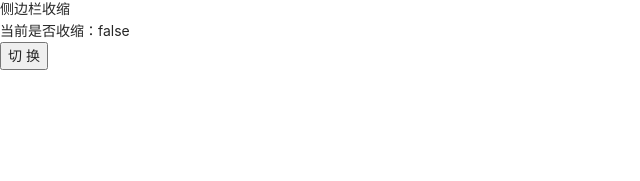
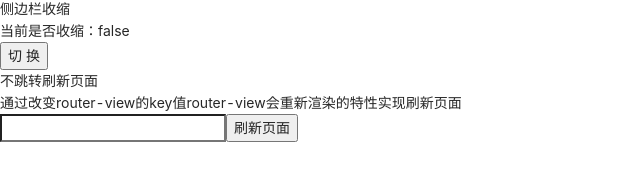
Before and after one commit to shunjiantech/vite2-vue3-admin-template, a Vue app: page / in a window 1280 px wide. Shown: the part 147-328 px from the top of the page, without its empty margins (0-640 px from the left). Built offline with nearby package versions, Linux system fonts and the light colour scheme.

Commit message:
use useRouterView

```diff
--- a/src/layouts/Layout.vue
+++ b/src/layouts/Layout.vue
@@ -1,5 +1,8 @@
 <script setup lang="ts">
 import { breakpointsAntDesign } from '@vueuse/core'
+import { useNProgress } from '@vueuse/integrations/useNProgress'
+import { useRouterView } from '~/composables/useRouterView'
+import { defaultLayoutRouterViewKey } from './routerView'
 import { siderCollapsed } from './siderCollapsed'
 
 const { md } = useBreakpoints(breakpointsAntDesign)
@@ -13,6 +16,17 @@ const router = useRouter()
 function handleBeforeMenuSelect(e: any) {
   router.replace(e.key)
 }
+
+const nprogress = reactive(useNProgress())
+const defaultLayoutRouterView = reactive(useRouterView({
+  onBeforeReload: () => {
+    nprogress.start()
+  },
+  onReload: () => {
+    nprogress.done()
+  },
+}))
+provide(defaultLayoutRouterViewKey, defaultLayoutRouterView)
 </script>
 
 <template>
@@ -48,7 +62,11 @@ function handleBeforeMenuSelect(e: any) {
         </a-menu>
       </a-layout-sider>
       <a-layout-content class="content">
-        <router-view />
+        <router-view #default="{ Component }">
+          <keep-alive>
+            <component :is="Component" :key="defaultLayoutRouterView.key" />
+          </keep-alive>
+        </router-view>
       </a-layout-content>
     </a-layout>
   </a-layout>
--- /dev/null
+++ b/src/layouts/routerView.ts
@@ -0,0 +1,10 @@
+export const defaultLayoutRouterViewKey = 'defaultLayoutRouterView'
+
+type RouterView = typeof defaultLayoutRouterViewKey
+
+export function injectRouterView(key: RouterView) {
+  return inject<{
+    key: Symbol,
+    reload: (path?: string) => void,
+  }>(key)
+}
--- a/src/views/Home.vue
+++ b/src/views/Home.vue
@@ -1,5 +1,14 @@
 <script setup lang="ts">
+import { injectRouterView, defaultLayoutRouterViewKey } from '~/layouts/routerView'
 import { siderCollapsed } from '~/layouts/siderCollapsed'
+
+// 刷新页面测试
+const defaultLayoutRouterView = injectRouterView(defaultLayoutRouterViewKey)!
+
+const loading = ref(true)
+setTimeout(() => {
+  loading.value = false
+}, 600)
 </script>
 
 <template>
@@ -7,4 +16,10 @@ import { siderCollapsed } from '~/layouts/siderCollapsed'
   <a-divider orientation="left">侧边栏收缩</a-divider>
   <div>当前是否收缩：{{ siderCollapsed }}</div>
   <a-button @click="siderCollapsed = !siderCollapsed">切换</a-button>
+  <a-divider orientation="left">不跳转刷新页面</a-divider>
+  <a-spin :spinning="loading">
+    <div>通过改变router-view的key值router-view会重新渲染的特性实现刷新页面</div>
+    <a-input></a-input>
+    <a-button @click="defaultLayoutRouterView.reload()">刷新页面</a-button>
+  </a-spin>
 </template>
```
